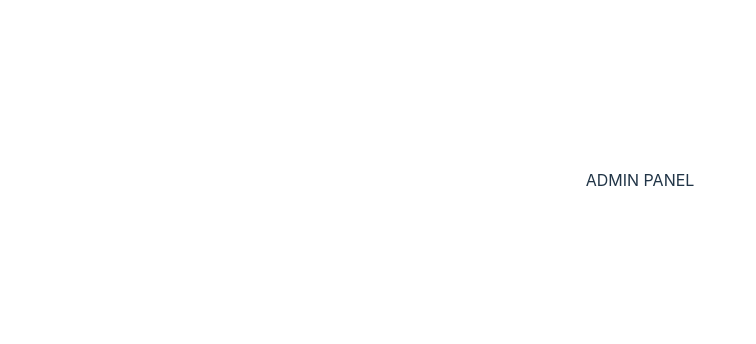
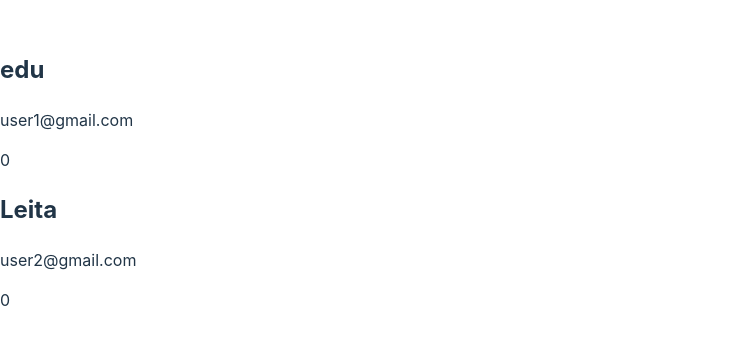
Before and after one commit to eduardohralejandro/logicgateblog_client, a React (Vite) app in the folder admin/: page / in a window 1280 px wide. Shown: the part 220-564 px from the top of the page, without its empty margins (0-756 px from the left). Built offline with nearby package versions, Linux system fonts and the light colour scheme.

Commit message:
user item component and user list component, both added with fake data

```diff
--- a/admin/src/App.tsx
+++ b/admin/src/App.tsx
@@ -1,9 +1,10 @@
-import './App.css'
+import UserItem from './src/components/user_item/UserItem'
+
 
 function App() {
   return (
     <>
-        ADMIN PANEL
+       <UserItem />
     </>
   )
 }
--- /dev/null
+++ b/admin/src/src/components/user-list/UserList.tsx
@@ -0,0 +1,55 @@
+enum AuthorRole {
+  ADMIN,
+  REGULAR,
+}
+
+interface IAuthor {
+  authorId: number;
+  createdDate: Date;
+  email: string;
+  name: string;
+  lastName: string;
+  photo?: string;
+  authorRole: AuthorRole;
+}
+
+// mock data, this will be passed via redux
+const users: IAuthor[] = [
+  {
+    authorId: 1,
+    createdDate: new Date(),
+    email: "user1@gmail.com",
+    name: "edu",
+    lastName: "hernandez",
+    photo: "optional",
+    authorRole: AuthorRole.ADMIN,
+  },
+  {
+    authorId: 2,
+    createdDate: new Date(),
+    email: "user2@gmail.com",
+    name: "Leita",
+    lastName: "hernandez",
+    photo: "optional",
+    authorRole: AuthorRole.ADMIN,
+  },
+];
+
+
+const UserList = () => {
+  return (
+    <>
+      {users?.map((user: IAuthor) => {
+        return (
+          <div>
+            <h2>{user.name}</h2>
+            <p>{user.email}</p>
+            <p>{user.authorRole}</p>
+          </div>
+        );
+      })}
+    </>
+  );
+};
+
+export default UserList;
--- /dev/null
+++ b/admin/src/src/components/user_item/UserItem.tsx
@@ -0,0 +1,12 @@
+import UserList from "../user-list/UserList";
+
+
+const UserItem = () => {
+  return (
+    <>
+      <UserList />
+    </>
+  );
+};
+
+export default UserItem;
```
